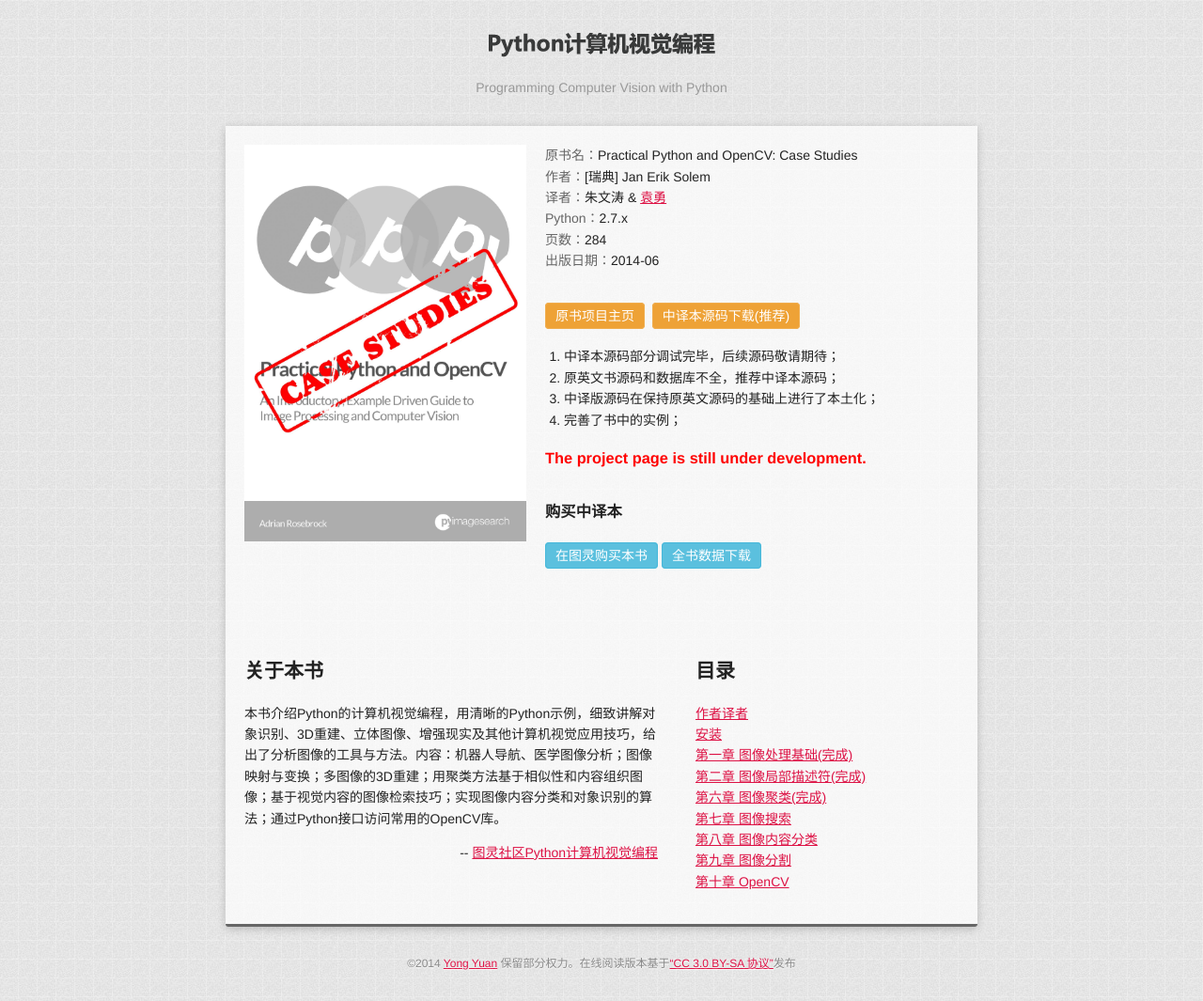
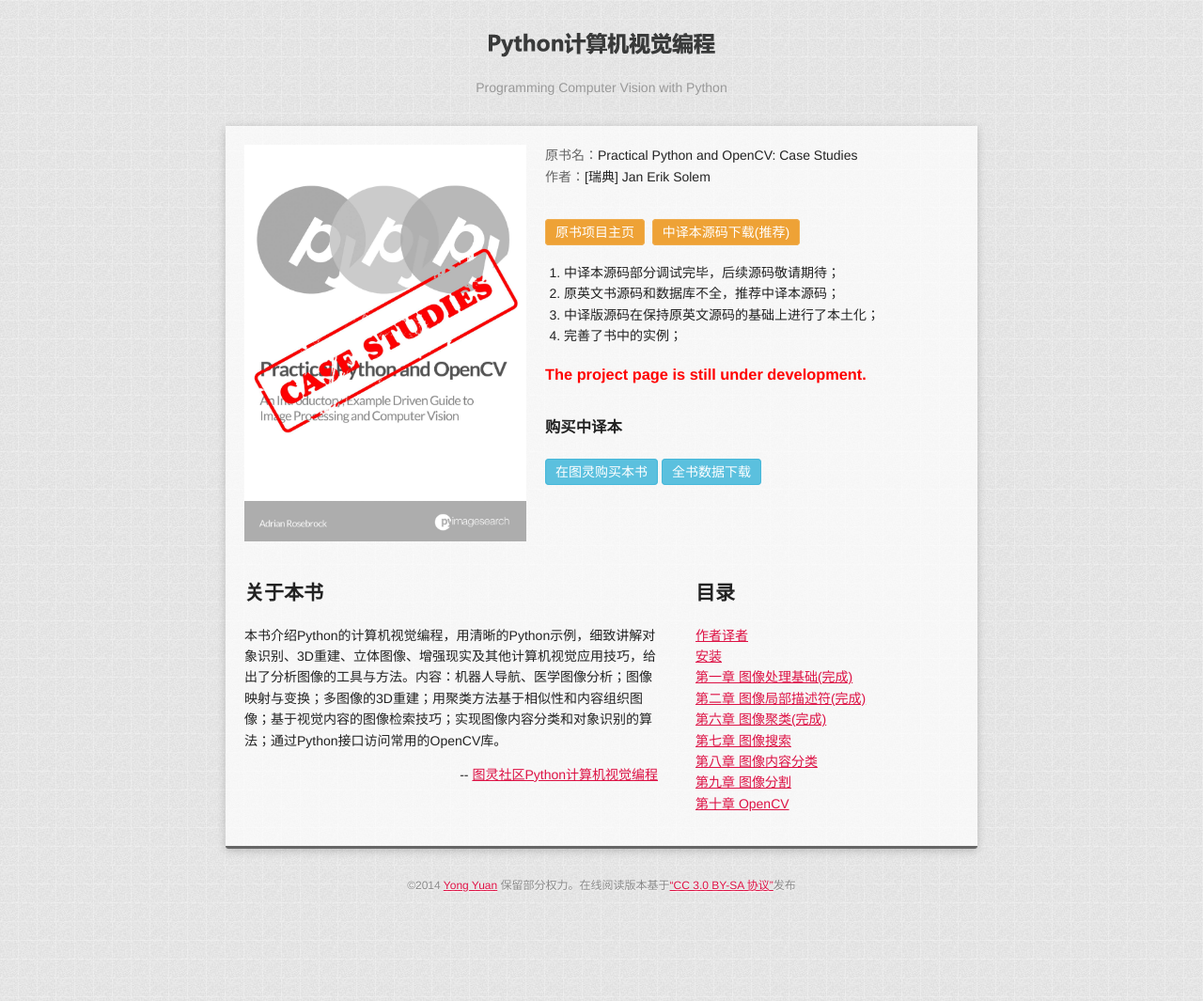
Before and after one commit to willard-yuan/zh-case-studies, a Jekyll site: the page built from index.md, in a window 1280 px wide. Shown: the whole page at 94% size. Built offline with Jekyll 4.4.1, drawn with Linux system fonts in a browser that asks for light colours; nearby versions of some CDN libraries; Markdown is read by kramdown in place of the engine named in the settings; after the commit the page ends 982 px from its top, so only the background shows below that.

Commit message:
delete unuseful infornations

```diff
--- a/index.md
+++ b/index.md
@@ -9,14 +9,6 @@ layout: default
 		<dd>Practical Python and OpenCV: Case Studies</dd>
 		<dt>作者：</dt>
 		<dd>[瑞典] Jan Erik Solem</dd>
-		<dt>译者：</dt>
-		<dd>朱文涛 & <a href="http://yuanyong.org/">袁勇</a></dd>
-		<dt>Python：</dt>
-		<dd>2.7.x</dd>
-		<dt>页数：</dt>
-		<dd>284</dd>
-		<dt>出版日期：</dt>
-		<dd>2014-06</dd>
 	</dl>
 
 
--- /dev/null
+++ b/robots.txt
@@ -0,0 +1,2 @@
+User-agent: *
+Disallow: /
```
